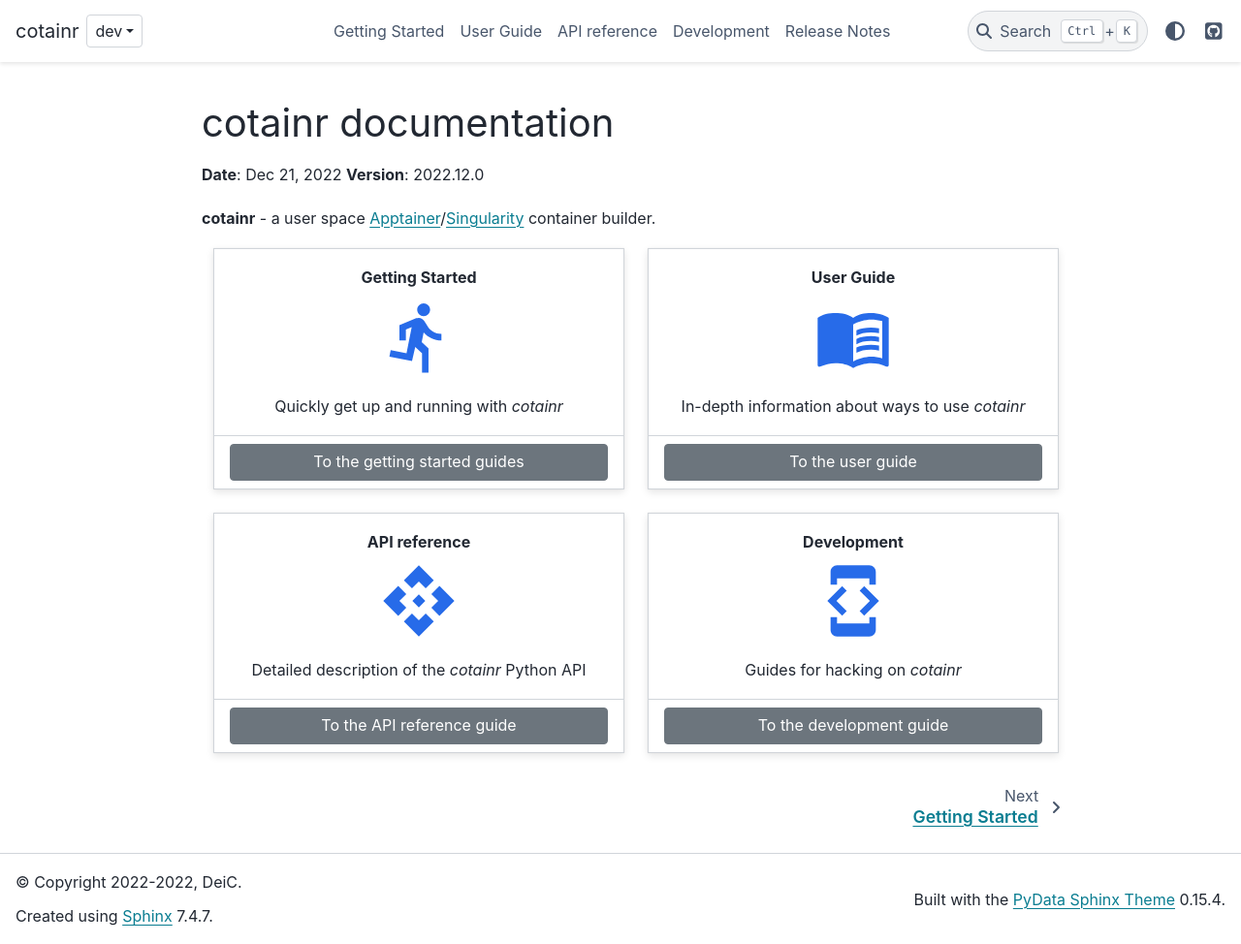
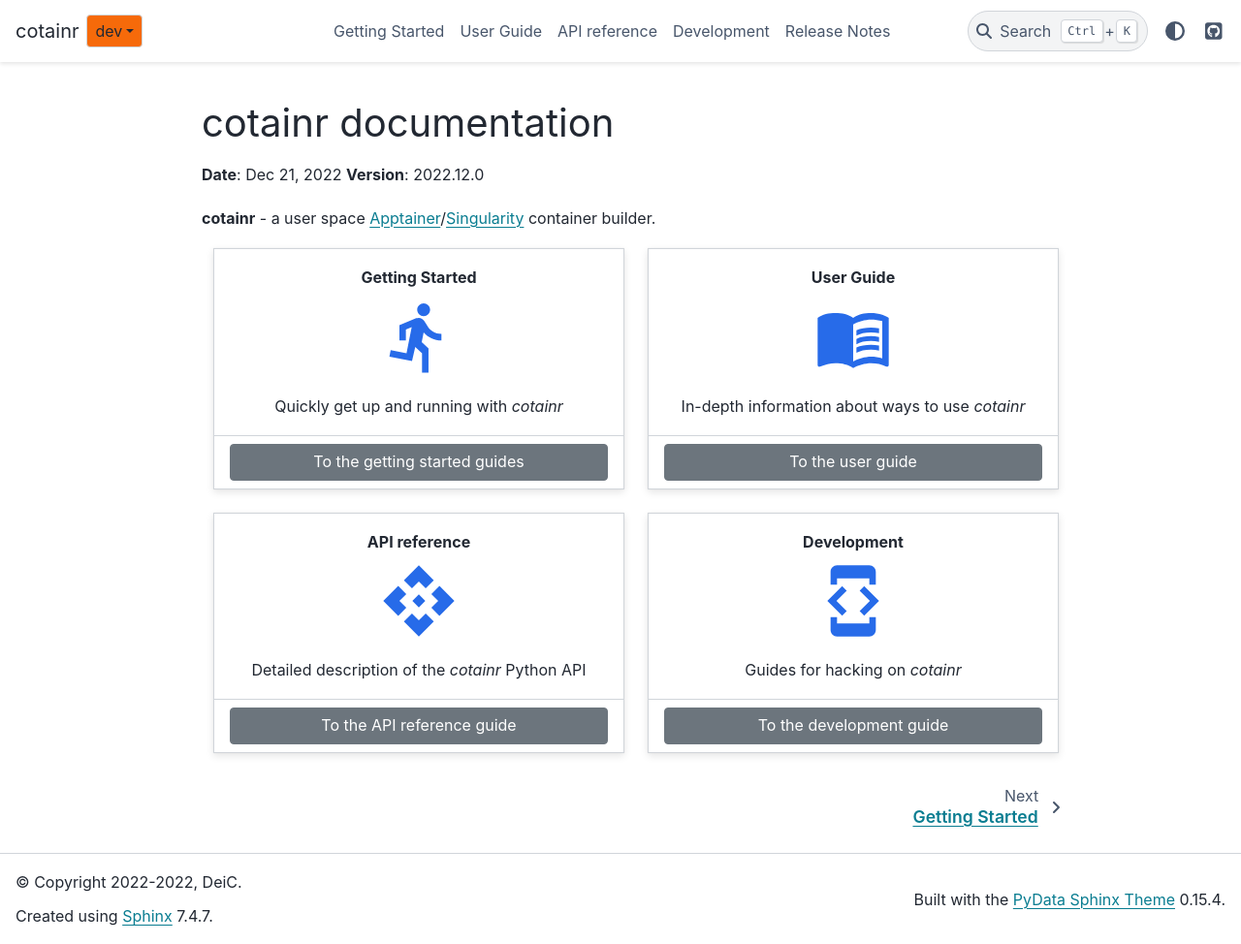
Before and after one commit to DeiC-HPC/cotainr, a Sphinx documentation site: the page built from doc/index.rst, in a window 1280 px wide and 974 px high. Shown: the whole window at 97% size. Built offline with Sphinx 7.4.7 and the PyData theme 0.15.4, drawn with Linux system fonts in a browser that asks for light colours; pages that are not in the unit, such as notebooks, are missing from menus.

Commit message:
AB#518 Docs version switcher color styling.

```diff
--- a/doc/_static/css/cotainr.css
+++ b/doc/_static/css/cotainr.css
@@ -5,3 +5,11 @@
 html[data-theme="dark"] {
     --pst-color-secondary: #6c757d;
 }
+
+.version-switcher__container a[data-version-name*="stable"] {
+    background-color: var(--pst-color-success);
+}
+
+.version-switcher__button[data-active-version-name*="dev"] {
+    background-color: var(--pst-color-warning);
+}
```
